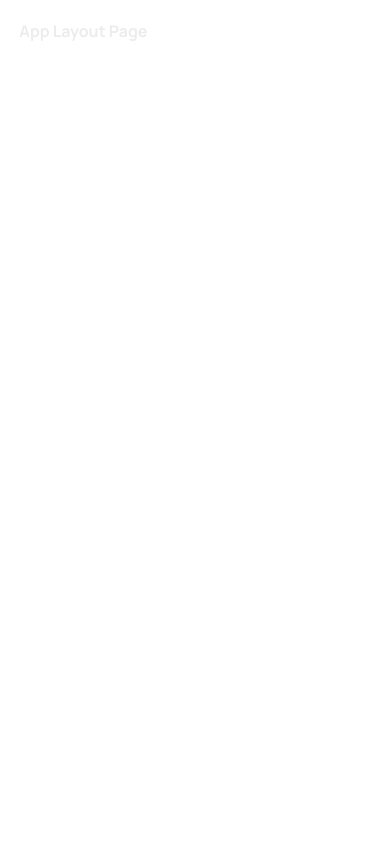
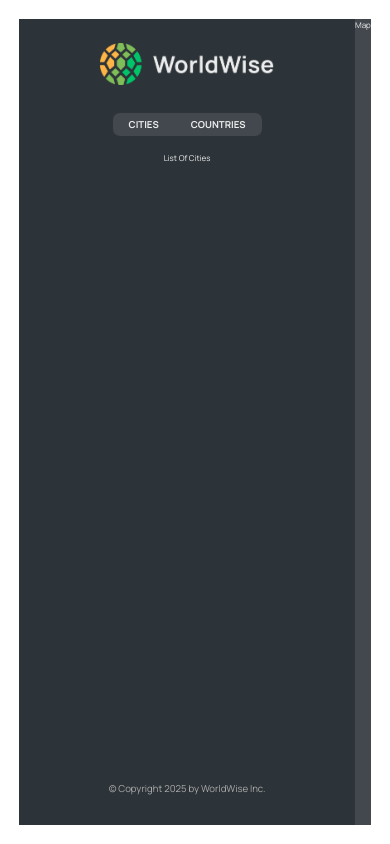
Before and after one commit to ayhamdw/WorldWise, a React (Vite) app: page /app in a window 390 px wide. Built offline with nearby package versions, Linux system fonts and the light colour scheme.

Commit message:
Add Map Component, Restyle and make it responsive

```diff
--- a/src/App.jsx
+++ b/src/App.jsx
@@ -15,7 +15,12 @@
           <Route path="/" element={<HomePage />} />
           <Route path="product" element={<Product />} />
           <Route path="pricing" element={<Pricing />} />
-          <Route path="app" element={<AppLayout />} />
+          <Route path="app" element={<AppLayout />}>
+            <Route index element={<p>List Of Cities</p>} />
+            <Route index path="cities" element={<p>List Of Cities</p>} />
+            <Route path="countries" element={<p>List Of Countries</p>} />
+            <Route path="form" element={<p>Form</p>} />
+          </Route>
           <Route path="login" element={<Login />} />
           <Route path="*" element={<PageNotFound />} />
         </Routes>
--- a/src/components/AppNav.jsx
+++ b/src/components/AppNav.jsx
@@ -1,8 +1,20 @@
 import React from "react";
 import styles from "./AppNav.module.css";
+import { NavLink } from "react-router-dom";
 
 function AppNav() {
-  return <div className={styles.nav}>AppNav</div>;
+  return (
+    <nav className={styles.nav}>
+      <ul>
+        <li>
+          <NavLink to="cities">Cities</NavLink>
+        </li>
+        <li>
+          <NavLink to="countries">Countries</NavLink>
+        </li>
+      </ul>
+    </nav>
+  );
 }
 
 export default AppNav;
--- a/src/components/AppNav.module.css
+++ b/src/components/AppNav.module.css
@@ -1,3 +1,28 @@
 .nav {
-    background-color: aquamarine;
+    margin-top: 3rem;
+    margin-bottom: 2rem;
 }
+
+.nav ul {
+    list-style: none;
+    display: flex;
+    background-color: var(--color-dark--2);
+    border-radius: 7px;
+}
+
+.nav a:link,
+.nav a:visited {
+    display: block;
+    color: inherit;
+    text-decoration: none;
+    text-transform: uppercase;
+    font-size: 1.2rem;
+    font-weight: 700;
+    padding: 0.5rem 2rem;
+    border-radius: 5px;
+}
+
+/* CSS Modules feature */
+.nav a:global(.active) {
+    background-color: var(--color-dark--0);
+}
--- /dev/null
+++ b/src/components/Map.jsx
@@ -0,0 +1,7 @@
+import React from "react";
+import styles from "./Map.module.css";
+function Map() {
+  return <div className={styles.mapContainer}>Map</div>;
+}
+
+export default Map;
--- /dev/null
+++ b/src/components/Map.module.css
@@ -0,0 +1,38 @@
+.mapContainer {
+  flex: 1;
+  height: 100%;
+  background-color: var(--color-dark--2);
+  position: relative;
+}
+
+.map {
+  height: 100%;
+}
+
+/* Here we want to style classes that are coming from leaflet. So we want CSS Modules to give us the ACTUAL classnames, not to add some random ID to them, because then they won't match the classnames defined inside the map. The solution is to define these classes as GLOBAL */
+:global(.leaflet-popup .leaflet-popup-content-wrapper) {
+  background-color: var(--color-dark--1);
+  color: var(--color-light--2);
+  border-radius: 5px;
+  padding-right: 0.6rem;
+}
+
+:global(.leaflet-popup .leaflet-popup-content) {
+  font-size: 1.5rem;
+  display: flex;
+  align-items: center;
+  gap: 1rem;
+}
+
+:global(.leaflet-popup .leaflet-popup-content span:first-child) {
+  font-size: 2.5rem;
+  line-height: 1;
+}
+
+:global(.leaflet-popup .leaflet-popup-tip) {
+  background-color: var(--color-dark--1);
+}
+
+:global(.leaflet-popup-content-wrapper) {
+  border-left: 5px solid var(--color-brand--2);
+}
--- /dev/null
+++ b/src/components/Sidebar.jsx
@@ -0,0 +1,21 @@
+import React from "react";
+import styles from "./Sidebar.module.css";
+import Logo from "./Logo";
+import AppNav from "./AppNav";
+import { Outlet } from "react-router-dom";
+function Sidebar() {
+  return (
+    <div className={styles.sidebar}>
+      <Logo />
+      <AppNav />
+      <Outlet />
+      <footer className={styles.footer}>
+        <p className={styles.copyright}>
+          &copy; Copyright {new Date().getFullYear()} by WorldWise Inc.
+        </p>
+      </footer>
+    </div>
+  );
+}
+
+export default Sidebar;
--- /dev/null
+++ b/src/components/Sidebar.module.css
@@ -0,0 +1,19 @@
+.sidebar {
+  flex-basis: 56rem;
+  background-color: var(--color-dark--1);
+  padding: 3rem 5rem 3.5rem 5rem;
+
+  display: flex;
+  flex-direction: column;
+  align-items: center;
+  height: calc(100vh - 4.8rem);
+}
+
+.footer {
+  margin-top: auto;
+}
+
+.copyright {
+  font-size: 1.2rem;
+  color: var(--color-light--1);
+}
--- a/src/pages/AppLayout.jsx
+++ b/src/pages/AppLayout.jsx
@@ -2,15 +2,14 @@
 // import Sidebar from "../components/Sidebar";
 // import User from "../components/User";
 
+import Sidebar from "../components/Sidebar";
 import styles from "./AppLayout.module.css";
-
+import Map from "../components/Map";
 function AppLayout() {
   return (
     <div className={styles.app}>
-      {/* <Sidebar />
+      <Sidebar />
       <Map />
-      <User /> */}
-      <h1>App Layout Page</h1>
     </div>
   );
 }
```
